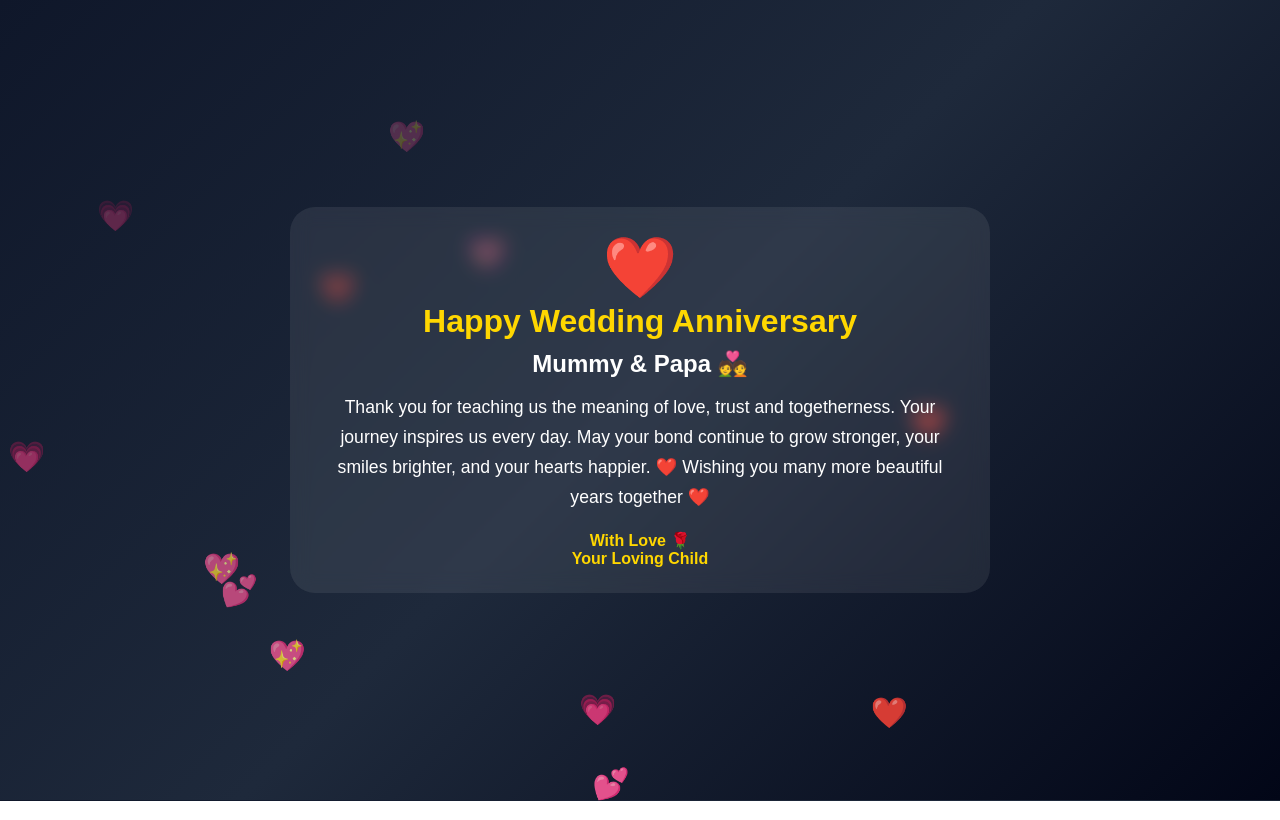
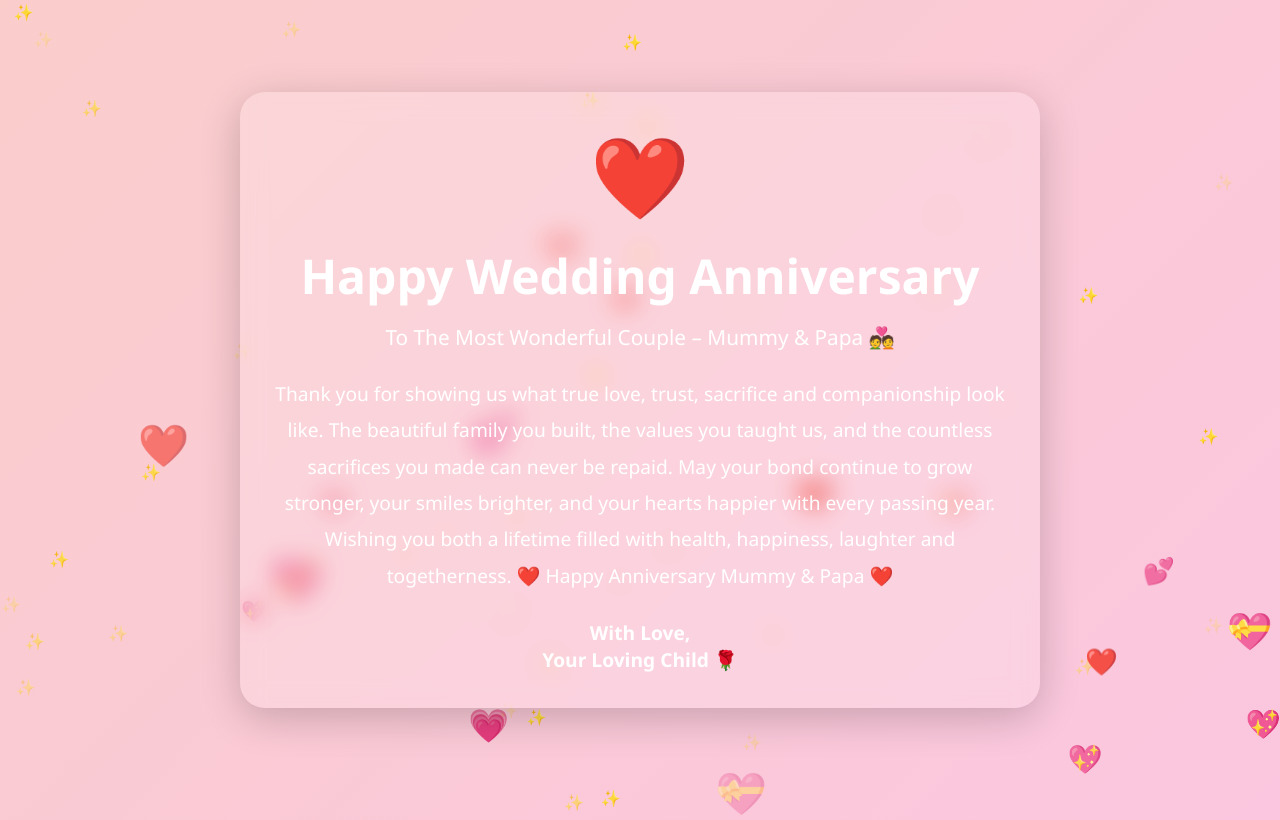
Before and after one commit to RohJagtap/Forever, a plain HTML site: page index.html in a window 1280 px wide. Drawn offline with Linux system fonts and the light colour scheme.

Commit message:
Update index.html

```diff
--- a/index.html
+++ b/index.html
@@ -1,9 +1,8 @@
 <!DOCTYPE html>
-<html>
+<html lang="en">
 <head>
 <meta charset="UTF-8">
-<meta name="viewport" content="width=device-width, initial-scale=1">
-
+<meta name="viewport" content="width=device-width, initial-scale=1.0">
 <title>Happy Anniversary Mummy & Papa ❤️</title>
 
 <style>
@@ -12,104 +11,122 @@
 margin:0;
 padding:0;
 box-sizing:border-box;
-font-family:Arial,sans-serif;
+font-family: 'Segoe UI', sans-serif;
 }
 
 body{
 height:100vh;
 overflow:hidden;
-background:linear-gradient(135deg,#0f172a,#1e293b,#020617);
 display:flex;
 justify-content:center;
 align-items:center;
-position:relative;
-color:white;
+background:linear-gradient(135deg,#ff9a9e,#fad0c4,#fbc2eb);
+background-size:400% 400%;
+animation:bgMove 12s infinite ease;
+}
+
+@keyframes bgMove{
+0%{background-position:0% 50%;}
+50%{background-position:100% 50%;}
+100%{background-position:0% 50%;}
 }
 
 .card{
+background:rgba(255,255,255,0.18);
+backdrop-filter:blur(12px);
+padding:35px;
+border-radius:25px;
 width:90%;
-max-width:700px;
+max-width:800px;
 text-align:center;
-padding:25px;
-border-radius:25px;
-background:rgba(255,255,255,0.08);
-backdrop-filter:blur(10px);
-z-index:10;
+color:white;
+box-shadow:0 10px 40px rgba(0,0,0,0.2);
+animation:fadeIn 2s ease;
+z-index:2;
+}
+
+@keyframes fadeIn{
+from{
+opacity:0;
+transform:translateY(40px);
+}
+to{
+opacity:1;
+transform:translateY(0);
+}
 }
 
 h1{
-font-size:2rem;
-color:#FFD700;
-margin-bottom:10px;
+font-size:3rem;
+margin-bottom:15px;
+}
+
+.subtitle{
+font-size:1.3rem;
+margin-bottom:25px;
+}
+
+.message{
+font-size:1.2rem;
+line-height:1.9;
 }
 
 .heart{
-font-size:60px;
-animation:beat 1s infinite;
+font-size:70px;
+animation:beat 1.2s infinite;
+margin-bottom:20px;
 }
 
 @keyframes beat{
-50%{
-transform:scale(1.2);
-}
-}
-
-.message{
-font-size:1.1rem;
-line-height:1.7;
-margin-top:15px;
-}
-
-.footer{
-margin-top:18px;
-font-size:1rem;
-color:#FFD700;
-font-weight:bold;
+0%,100%{transform:scale(1);}
+50%{transform:scale(1.25);}
 }
 
 .floating-heart{
 position:absolute;
 bottom:-50px;
-font-size:30px;
-animation:rise linear forwards;
-z-index:1;
+font-size:25px;
+animation:floatUp linear forwards;
+opacity:0.8;
 }
 
-@keyframes rise{
-from{
+@keyframes floatUp{
+0%{
 transform:translateY(0);
+opacity:0;
+}
+10%{
 opacity:1;
 }
-to{
-transform:translateY(-120vh);
+100%{
+transform:translateY(-110vh);
 opacity:0;
 }
 }
 
-.firework{
+.sparkle{
 position:absolute;
-width:8px;
-height:8px;
-border-radius:50%;
-background:#FFD700;
-animation:explode 1.8s ease-out forwards;
+color:white;
+animation:twinkle 2s infinite;
 }
 
-@keyframes explode{
-0%{
-transform:scale(0);
-opacity:1;
+@keyframes twinkle{
+0%,100%{opacity:0.2;}
+50%{opacity:1;}
 }
-100%{
-transform:scale(18);
-opacity:0;
-}
+
+.footer{
+margin-top:25px;
+font-size:1.2rem;
+font-weight:bold;
 }
 
 </style>
 </head>
+<body>
 
-<body>
+<div id="hearts"></div>
+<div id="stars"></div>
 
 <div class="card">
 
@@ -117,24 +134,32 @@ opacity:0;
 
 <h1>Happy Wedding Anniversary</h1>
 
-<h2>Mummy & Papa 💑</h2>
+<div class="subtitle">
+To The Most Wonderful Couple – Mummy & Papa 💑
+</div>
 
 <div class="message">
-Thank you for teaching us the meaning of love,
-trust and togetherness.
 
-Your journey inspires us every day.
+Thank you for showing us what true love,
+trust, sacrifice and companionship look like.
+
+The beautiful family you built, the values you taught us,
+and the countless sacrifices you made can never be repaid.
 
 May your bond continue to grow stronger,
-your smiles brighter,
-and your hearts happier.
+your smiles brighter, and your hearts happier
+with every passing year.
 
-❤️ Wishing you many more beautiful years together ❤️
+Wishing you both a lifetime filled with health,
+happiness, laughter and togetherness.
+
+❤️ Happy Anniversary Mummy & Papa ❤️
+
 </div>
 
 <div class="footer">
-With Love 🌹<br>
-Your Loving Child
+With Love,<br>
+Your Loving Child 🌹
 </div>
 
 </div>
@@ -144,59 +169,40 @@ Your Loving Child
 function createHeart(){
 
 const heart=document.createElement("div");
+heart.classList.add("floating-heart");
 
-heart.className="floating-heart";
-
-heart.innerHTML=["❤️","💖","💕","💗"][Math.floor(Math.random()*4)];
+const hearts=["❤️","💖","💕","💗","💝"];
+heart.innerHTML=hearts[Math.floor(Math.random()*hearts.length)];
 
 heart.style.left=Math.random()*100+"vw";
+heart.style.fontSize=(20+Math.random()*30)+"px";
 
-heart.style.animationDuration=
-(5+Math.random()*4)+"s";
+const duration=5+Math.random()*6;
+heart.style.animationDuration=duration+"s";
 
 document.body.appendChild(heart);
 
 setTimeout(()=>{
 heart.remove();
-},9000);
+},duration*1000);
 
 }
 
-setInterval(createHeart,400);
+setInterval(createHeart,300);
 
-function firework(){
+for(let i=0;i<40;i++){
 
-for(let i=0;i<15;i++){
+const star=document.createElement("div");
+star.classList.add("sparkle");
 
-const f=document.createElement("div");
+star.innerHTML="✨";
+star.style.left=Math.random()*100+"vw";
+star.style.top=Math.random()*100+"vh";
+star.style.animationDelay=Math.random()*2+"s";
 
-f.className="firework";
-
-f.style.left=
-(Math.random()*90+5)+"vw";
-
-f.style.top=
-(Math.random()*60+10)+"vh";
-
-document.body.appendChild(f);
-
-setTimeout(()=>{
-f.remove();
-},1800);
+document.body.appendChild(star);
 
 }
-
-}
-
-window.onload=function(){
-
-firework();
-
-setTimeout(firework,600);
-
-setTimeout(firework,1200);
-
-};
 
 </script>
 
```
